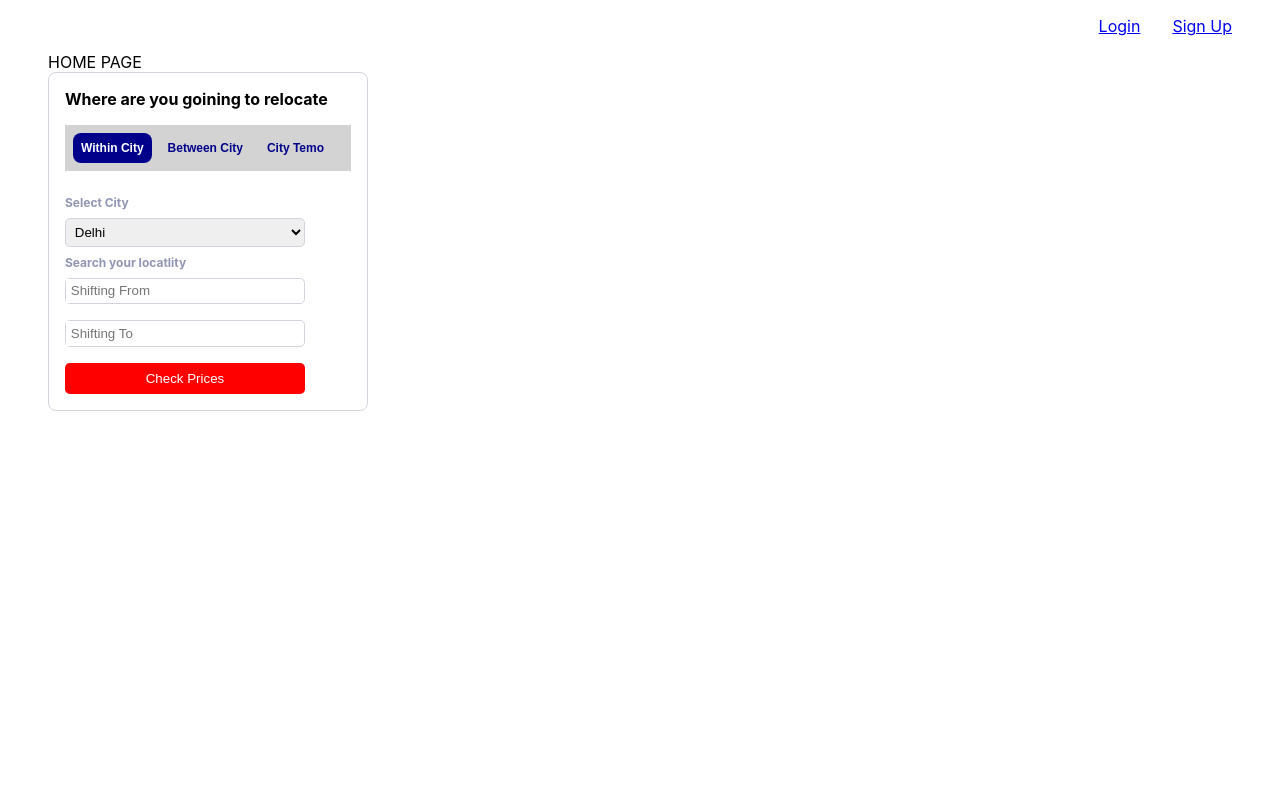
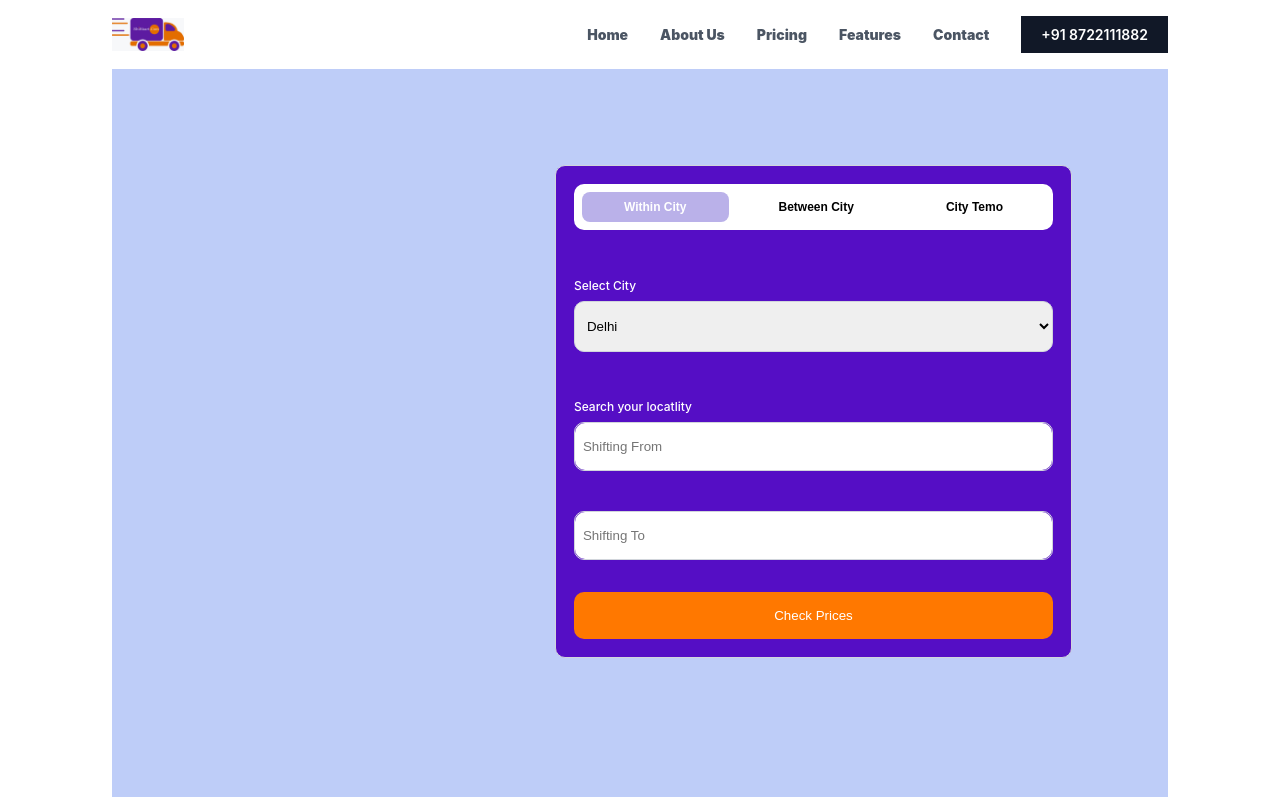
Before and after one commit to shahan12/PackersnMovers, a React (Create React App) app: page / in a window 1280 px wide. Built offline with nearby package versions, Linux system fonts and the light colour scheme.

Commit message:
nav bar + landing page UI

```diff
--- a/src/App.css
+++ b/src/App.css
@@ -1,6 +1,6 @@
 .App {
   text-align: center;
-  padding: 0 3rem;
+  padding: 0 7rem;
 }
 
 .App-logo {
--- a/src/components/dropDown/dropDown.css
+++ b/src/components/dropDown/dropDown.css
@@ -1,15 +1,18 @@
 .dropDown-container{
     width: 100%;
-    padding: 0.3rem;
-    border-radius: 0.3rem;
+    padding: 1rem 0.5rem;
+    border-radius: 0.625rem;
     border: 1px solid rgba(209,213,219);
 }
 .drop-down-options{
-    padding: 0.3rem;
+    padding: 0.625rem;
+    margin: 1rem 0;
+    padding: 1rem 0.5rem;
 }
 
 .check-price{
-    width: 15rem;
+    width: 100%;
     text-align: center;
-    padding: .5rem 0;
+    border-radius: 0.625rem;
+    padding: 1rem 0.5rem;
 }
--- a/src/components/header/header.component.jsx
+++ b/src/components/header/header.component.jsx
@@ -1,18 +1,61 @@
 import React from "react";
 import { Link } from "react-router-dom";
 import "./header.css";
+import logo from "../../images/SHIFTKART-LOGO.png";
 
 function Header(props) {
+  const headerItems = [
+    "Home",
+    "About Us",
+    "Pricing",
+    "Features",
+    "Contact",
+    "Login",
+  ];
+  let logedIn = true;
   return (
     <article className="header-container space-between">
+      <div className="header-company-logo-container center-div">
+        <img src={logo} alt="logo" className="header-logo-img"></img>
+      </div>
       <div className="header-company-logo-container"></div>
-      <div className="header-cta-container space-between">
+      <div className="header-cta-container align-center space-between grey-600">
         <div className="header-sign-in-btn">
-          <Link to="/login-in">Login</Link>
+          <Link to="/" className="header-CTA-item">
+            Home
+          </Link>
         </div>
-        <div className="header-sign-up-btn">
-          <Link to="/sign-up">Sign Up</Link>
+        <div className="header-sign-in-btn">
+          <Link to="/login-in" className="header-CTA-item">
+            About Us
+          </Link>
         </div>
+        <div className="header-sign-in-btn">
+          <Link to="/login-in" className="header-CTA-item">
+            Pricing
+          </Link>
+        </div>
+        <div className="header-sign-in-btn">
+          <Link to="/login-in" className="header-CTA-item">
+            Features
+          </Link>
+        </div>
+        <div className="header-sign-in-btn">
+          <Link to="/login-in" className="header-CTA-item">
+            Contact
+          </Link>
+        </div>
+        {!logedIn ? (
+          <div className="header-sign-in-btn">
+            <Link to="/login-in" className="header-CTA-item">
+              Login
+            </Link>
+          </div>
+        ) : (
+          <div className="header-user-wrapper">
+            <span>+91 8722111882</span>
+          </div>
+        )}
       </div>
     </article>
   );
--- a/src/components/header/header.css
+++ b/src/components/header/header.css
@@ -4,3 +4,20 @@
 .header-cta-container{
     gap: 2rem;
 }
+.header-company-logo-container{
+    width: 4.5rem;
+}
+.header-logo-img{
+    width: 4.5rem;
+}
+.header-CTA-item{
+    text-decoration: none;
+    color: #4B5563;
+    font-weight: 900;
+}
+.header-user-wrapper{
+    background-color: #111827;
+    color: white;
+    font-weight: 600;
+    padding: 0.625rem 1.25rem;
+}
--- a/src/components/relocate/relocate.component.jsx
+++ b/src/components/relocate/relocate.component.jsx
@@ -15,7 +15,6 @@ function Relocate(props) {
   ];
   return (
     <article className="relocate-wrapper">
-      <p className="description">Where are you goining to relocate</p>
       <div className="flex relocate-tabs-container">
         <button
           onClick={() => setActiveTab("Within City")}
@@ -56,7 +55,7 @@ function Relocate(props) {
       )}
       <div className="relocate-search-locality">
         <p className="small-desc">Search your locatlity</p>
-        <div className="relocate-input">
+        <div className="relocate-input margin-bottom-40">
           <input
             placeholder="Shifting From"
             id="shifting-from"
--- a/src/components/relocate/relocate.css
+++ b/src/components/relocate/relocate.css
@@ -1,55 +1,87 @@
 .relocate-wrapper {
-    width: 20rem;
     border: 1px solid lightblue;
-    border-radius: 0.5rem;
+    border-radius: 0.625rem;
     box-shadow: inset;
-    padding: 1rem;
-    border: 1px solid rgba(209,213,219)
+    padding: 1.125rem;
+    border: 1px solid rgba(209,213,219);
+    background-color: #550EC5;
 }
 .relocate-tabs-container {
-    background: lightgray;
     gap: 0.5rem;
-    margin: 1rem 0;
+    margin-bottom: 2.5rem;
+    padding: 0.5rem;
+    border-radius: 0.625rem;
+    background-color: white;
+
+}
+.relocate-select-city{
+    margin-bottom: 2.5rem;
 }
 .relocate-tabs-container{
     gap: 0.5rem;
-    background-color: lightgray;
     color: lightblue;
     padding: 0.5rem;
 }
 .relocate-tab{
     border: none;
-    padding: 0.5rem;
-    color: darkblue;
+    padding: 0.5rem 2.625rem;
     background-color: lightgray;
     font-size: 0.75rem;
     font-weight: bold;
+    border-radius: 0.5rem;
+    background-color: white;
 }
+@keyframes slide-down {
+    0% {
+     background-color: white;
+     opacity: 0;
+    }
+    50% {
+    background: linear-gradient(to left, white 50%, #BAB1E9 50%) righ
+    }
+    100% {
+    background-color:#BAB1E9;
+     opacity: 1;
+    }
+   }
 .active{
-    background-color: darkblue;
+    background-color:#BAB1E9;
     color: white;
-    border-radius: 0.5rem;
 }
+.active:focus {
+    animation-duration: 0.3s;
+ animation-name: slide-down;
+ animation-timing-function: ease-in-out;
+ animation-iteration-count: 1;
+ animation-fill-mode: forwards;
+  }
 .description{
     font-size: 1rem;
     font-weight: bold;
 }
 .small-desc{
     font-size: 0.75rem;
-    font-weight: bold;
-    color: #9196b3;
+    font-weight: 500;
+    color: white;
     padding: 0.5rem 0;
 }
 .relocate-drop-down-container{
-    width: 15rem;
+    height: 3.125rem;
 }
 .relocate-input{
     border:1px solid rgba(209,213,219) ;
     margin-bottom: 1rem;
-    width: 15rem;
-    border-radius: 0.3rem;
     border: 1px solid rgba(209,213,219);
+    border-radius: 0.625rem;
 }
 .relocate-input-box{
-    padding: 0.3rem;
+    padding: 1rem 0.5rem;
+    width: 100%;
+    border-radius: 0.625rem;
 }
+.margin-bottom-40{
+    margin-bottom: 2.5rem;
+}
+.cta-container{
+    margin-top: 2rem;
+}
--- a/src/index.css
+++ b/src/index.css
@@ -13,8 +13,10 @@ body {
     sans-serif;
   -webkit-font-smoothing: antialiased;
   -moz-osx-font-smoothing: grayscale;
+  text-decoration: none;
+  color: #111827;
+  font-size: 0.875rem;
 }
-
 input{
   border: none;
 }
@@ -48,7 +50,11 @@ code {
   justify-content: space-between;
 }
 .cta-button {
-  background-color: red;
+  background-color: #FF7800;
   color: white;
-  border-radius: 0.3rem;
+
 }
+
+.grey-600{
+  color: #4B5563;
+}
--- /dev/null
+++ b/src/pages/homePage/home.css
@@ -0,0 +1,17 @@
+.home-landing-container{
+    position: relative;
+    width: 100%;
+}
+.home-overlay-img{
+    width: 100%;
+    height: 100%;
+}
+.home-landing-overlay-container{
+    width: 100%;
+    height: 45.5rem;
+}
+.home-relocate-wrapper{
+    position: absolute;
+    top: 6rem;
+    right: 6rem;
+}
--- a/src/pages/homePage/home.jsx
+++ b/src/pages/homePage/home.jsx
@@ -1,11 +1,19 @@
 import React from "react";
 import Relocate from "../../components/relocate/relocate.component";
+import "./home.css";
+import overLay from "../../images/overlay.png";
 
 function Home(props) {
   return (
     <>
-      <div>HOME PAGE</div>
-      <Relocate />
+      <div className="home-landing-container">
+        <div className="home-landing-overlay-container">
+          <img className="home-overlay-img" src={overLay}></img>
+        </div>
+        <div className="home-relocate-wrapper">
+          <Relocate />
+        </div>
+      </div>
     </>
   );
 }
```
Also changed, not shown: src/images/SHIFTKART-LOGO.png (added).
